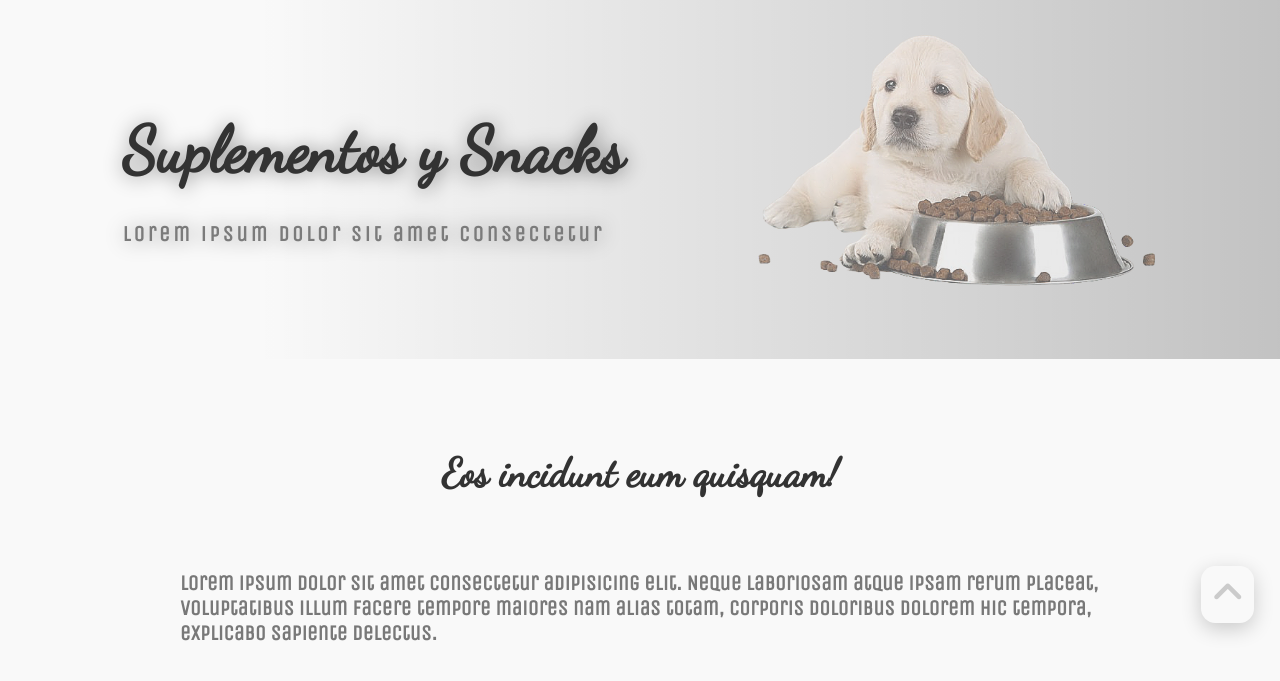
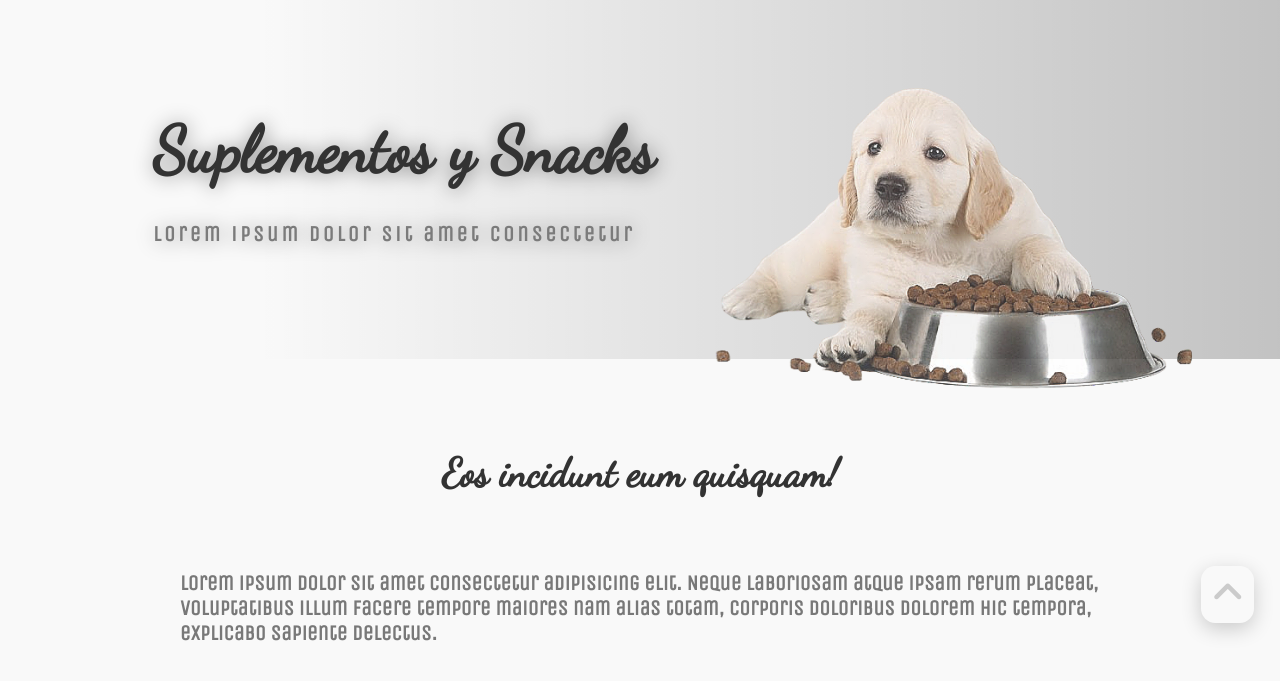
Before and after one commit to s-ol3/codo-fullPython1-half, a plain HTML site: page 1snacks.html in a window 1280 px wide. Shown: the part 81-762 px from the top of the page. Drawn offline with nearby package versions, Linux system fonts and the light colour scheme; a web font is replaced by a local one.

Commit message:
imagen fuera de caratula -snacks

```diff
--- a/assets/css/style.css
+++ b/assets/css/style.css
@@ -330,7 +330,7 @@ nav img:hover {
 /*//////////////////////////half caratula, borrar lo de arriba////////////////////////////////////////////////////////////////////*/
 /*snacks///////////////////////////////////////*/
 .hero-products {
-    position: relative;
+    /*position: relative;     para sacar img fuera de la caratula */
     display: grid;
     width: 100%;
     height: 45vh;
@@ -344,10 +344,10 @@ nav img:hover {
 
 .hero-products .hero-portada {
     /* align-self: center; */
-    padding-left: 3.3em;
+    padding-left: 5em;
     z-index: 9;
     filter: drop-shadow(1px 1px 10px #0000006a);
-    MARGIN-TOP: 5EM;
+    margin-top: 5em;
 }
 
 .hero-portada .portada-titulo {
@@ -367,15 +367,22 @@ nav img:hover {
     right: 10%;
     bottom: 1%;
 }*/
-.hero-products .hero-img {
+/*.hero-products .hero-img {
     width: 100%;
     object-fit: contain;
     opacity: 55%;
     position: relative;
     right: 7%;
     bottom: 3%;
+}*/
+.hero-products .hero-img {
+    width: 30em;
+    object-fit: contain;
+    opacity: 75%;
+    position: absolute;
+    right: 4vw;
+    bottom: 38vh;
 }
-
 .hero-products .portada-subtitulo {
   color: #7b7b7b;
   font-weight: 600;
```
